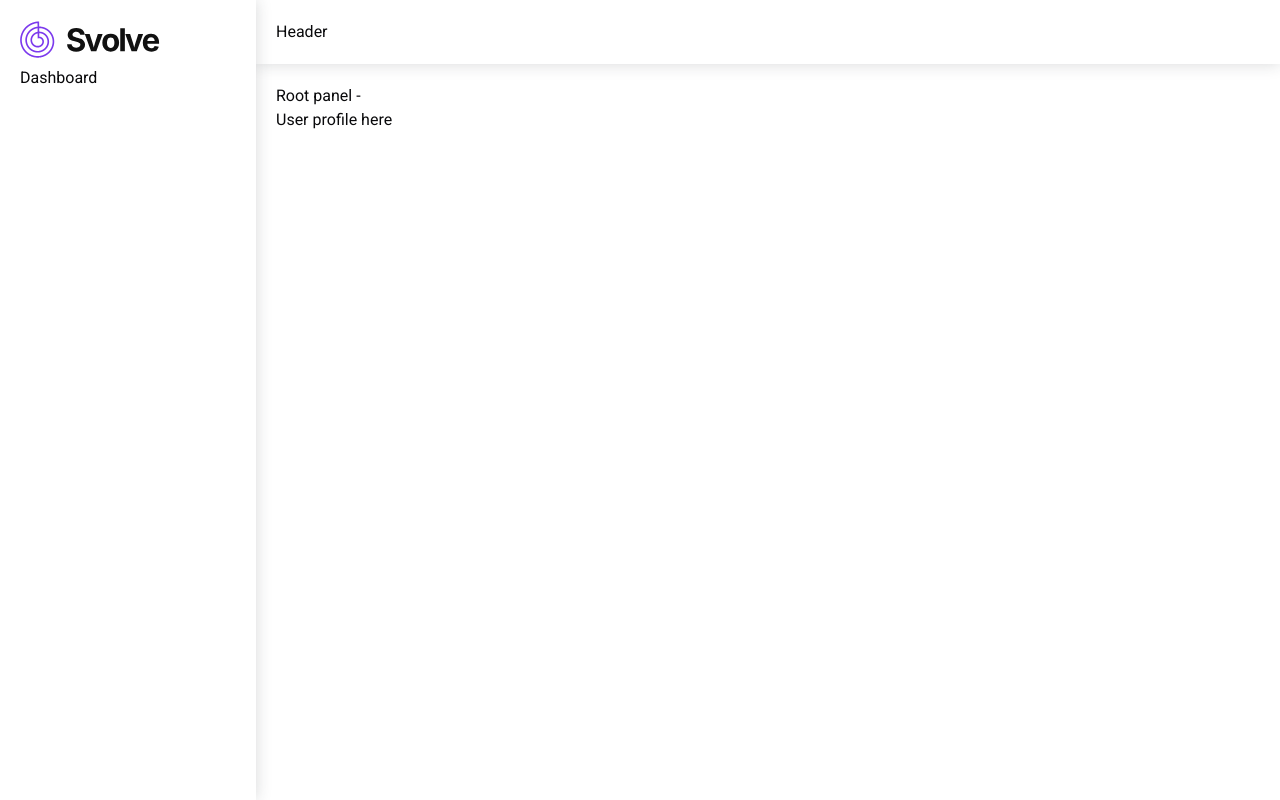
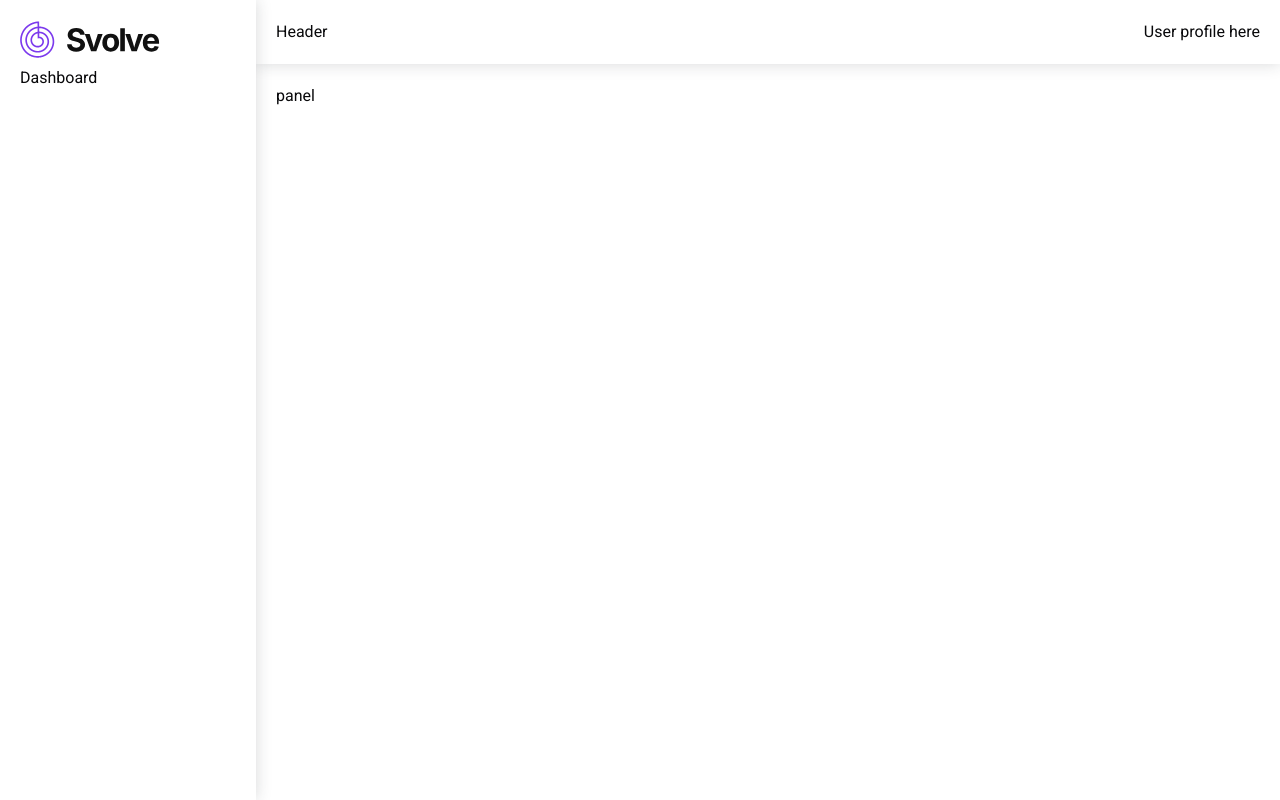
Before and after one commit to silvante/svolve_client, a Next.js app: page /panel in a window 1280 px wide. Built offline with nearby package versions, Linux system fonts and the light colour scheme; no server answers; sample sign-in values are in the browser's storage.

Commit message:
dispatch

```diff
--- a/app/(global_components)/Svolve.tsx
+++ b/app/(global_components)/Svolve.tsx
@@ -1,9 +1,13 @@
 import Image from "next/image";
 import Link from "next/link";
 
-export default function Svolve() {
+interface SvolveProps {
+  link?: string;
+}
+
+export default function Svolve({ link }: SvolveProps) {
   return (
-    <Link href={"/"} className="inline-block">
+    <Link href={link ? link : "/"} className="inline-block">
       <Image
         src={"/icons/logo.svg"}
         alt="Logotype svolve"
--- a/app/panel/(panel_components)/Aside.tsx
+++ b/app/panel/(panel_components)/Aside.tsx
@@ -4,7 +4,7 @@ import Link from "next/link";
 export default function Aside() {
   return (
     <aside className="p-5 sticky top-0 left-0 h-screen bg-white border-gray-500/45 special_shadowing z-10 max-w-64 w-full">
-      <Svolve />
+      <Svolve link="/panel" />
       <Link href={"/panel/dash"}>Dashboard</Link>
     </aside>
   );
--- a/app/panel/(panel_components)/PanelHeader.tsx
+++ b/app/panel/(panel_components)/PanelHeader.tsx
@@ -1,3 +1,9 @@
+import UserProfile from "./UserProfile";
+
 export default function PanelHeader() {
-  return <header className="sticky top-0 p-5 bg-white border-gray-500/45 special_shadowing">Header</header>;
+  return (
+    <header className="sticky top-0 p-5 bg-white border-gray-500/45 special_shadowing flex justify-between">
+      <p>Header</p> <UserProfile />
+    </header>
+  );
 }
--- a/app/panel/page.tsx
+++ b/app/panel/page.tsx
@@ -1,9 +1,5 @@
 import UserProfile from "./(panel_components)/UserProfile";
 
 export default function Panel() {
-  return (
-    <div>
-      Root panel - <UserProfile />{" "}
-    </div>
-  );
+  return <div>panel</div>;
 }
```
